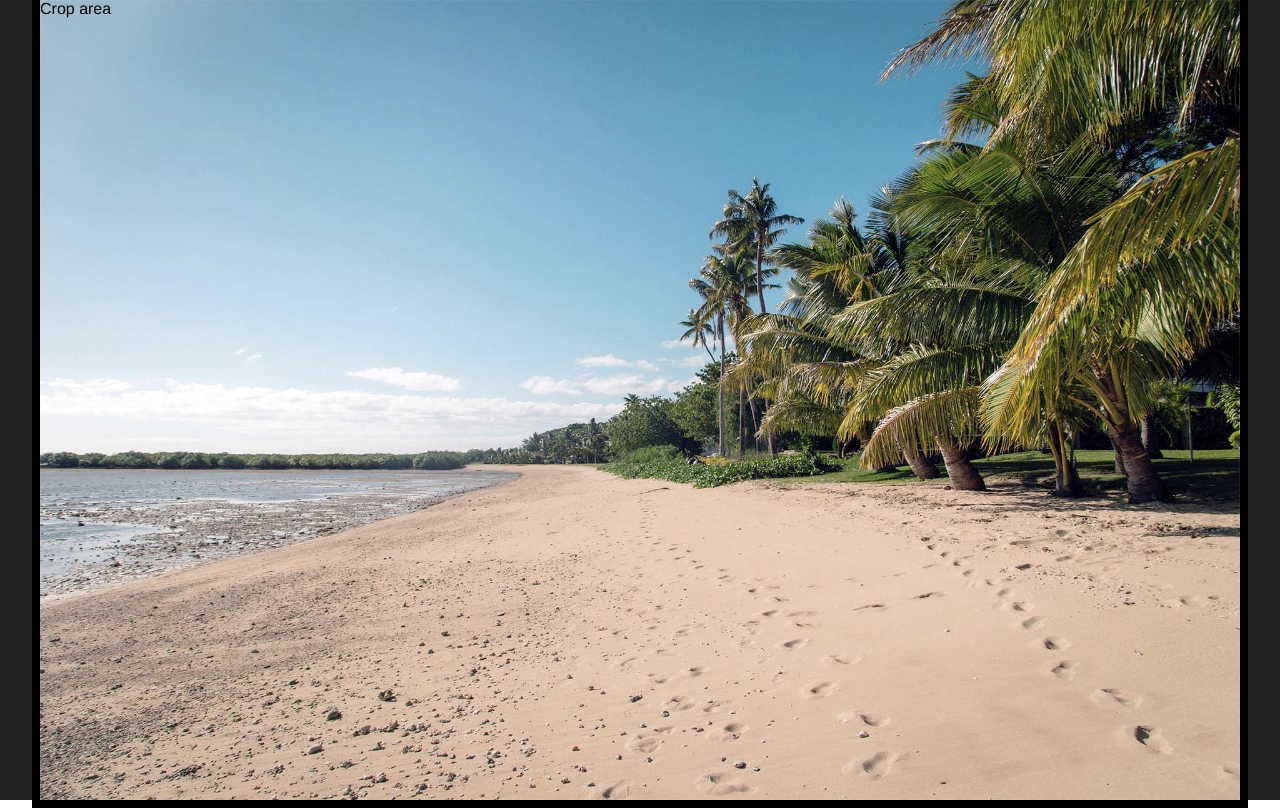
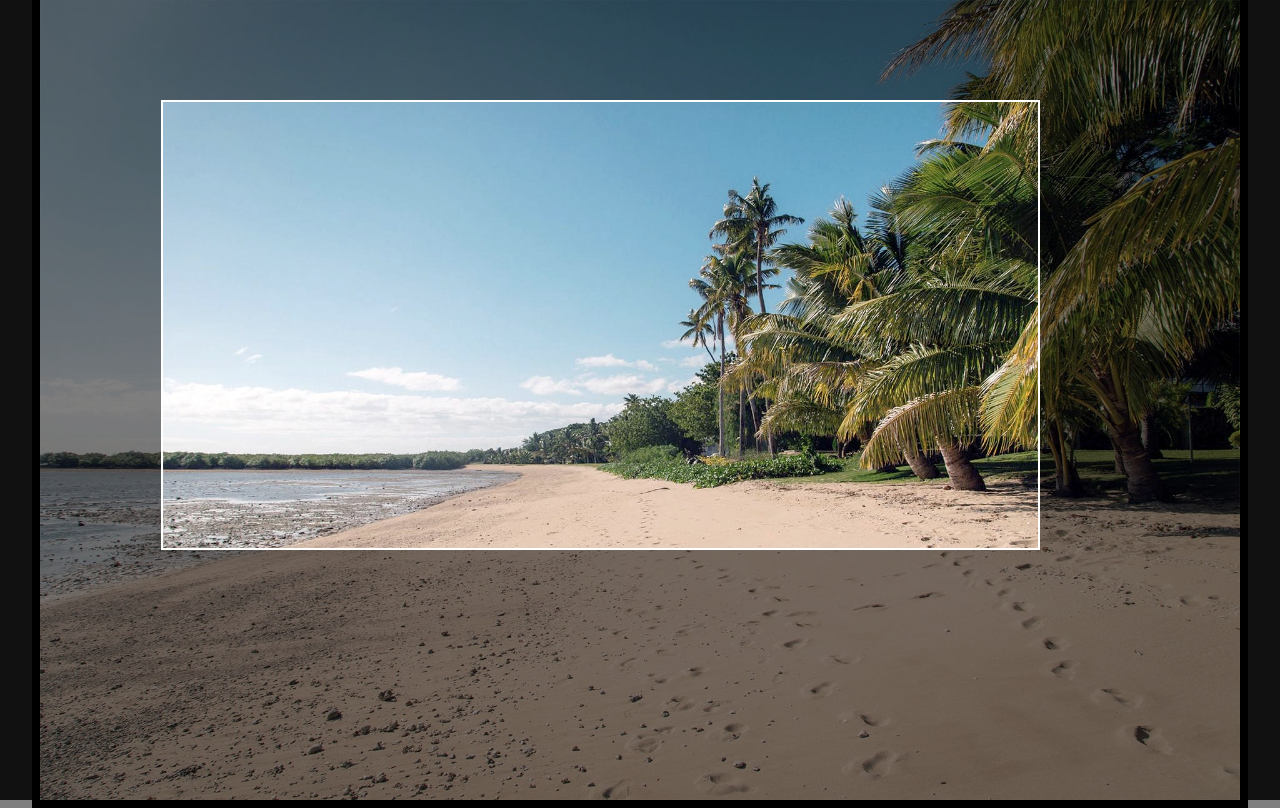
Before and after one commit to mikaelgramont/imgly-draggable, a Next.js app: page / in a window 1280 px wide. Built offline with nearby package versions, Linux system fonts and the light colour scheme.

Commit message:
Rendered static crop area

```diff
--- a/components/CropArea.jsx
+++ b/components/CropArea.jsx
@@ -12,15 +12,20 @@
  */
 
 import { useState } from 'react';
+import CropAreaVisuals from "./CropAreaVisuals";
 
 const CropArea = ({ initialTopLeft, initialTopRight, initialBottomRight, initialBottomLeft, minHeight, minWidth }) => {
-  const topLeft = useState(initialTopLeft);
-  const topRight = useState(initialTopRight);
-  const bottomRight = useState(initialBottomRight);
-  const bottomLeft = useState(initialBottomLeft);
+  const [topLeft, setTopLeft] = useState(initialTopLeft);
+  const [topRight, setTopRight] = useState(initialTopRight);
+  const [bottomRight, setTopBottomRight] = useState(initialBottomRight);
+  const [bottomLeft, setBottomLeft] = useState(initialBottomLeft);
 
+  const attrs = {
+    topLeft,
+    bottomRight,
+  }
   return(
-    <div>Crop area</div>
+    <CropAreaVisuals {...attrs} />
   );
 };
 export default CropArea;
--- /dev/null
+++ b/components/CropAreaVisuals.jsx
@@ -0,0 +1,28 @@
+
+
+const CropAreaVisuals = ({ topLeft: [left, top], bottomRight: [ right, bottom ] }) => {
+  const position = {
+    left: `${left}px`,
+    top: `${top}px`,
+    right: `${right}px`,
+    bottom: `${bottom}px`,
+  };
+  return(
+    <>
+    <div className="outside" style={position}>
+      {/*<div className="vertical-1" />*/}
+      {/*<div className="vertical-2" />*/}
+      {/*<div className="horizontal-1" />*/}
+      {/*<div className="horizontal-2" />*/}
+    </div>
+
+      <style jsx>{`
+        .outside {
+          position: absolute;
+          border: 2px solid #fff;
+          box-shadow: 0 0 0 2000px rgba(0, 0, 0, 0.5);
+        }
+        `}</style>
+    </>
+  )};
+export default CropAreaVisuals;
--- a/components/Croppable.jsx
+++ b/components/Croppable.jsx
@@ -10,13 +10,15 @@
 import CropArea from '../components/CropArea';
 
 const MIN_SIZE = 64;
+const INITIAL_TOP_LEFT = [120.5, 100];
+const INITIAL_BOTTOM_RIGHT = [200.3, 250];
 
 const Croppable = ({ url }) => (
   <div className="wrapper">
     <img src={url} alt="Image being cropped" className="image" />
 
     <div className="crop">
-      <CropArea minWidth={MIN_SIZE} minHeight={MIN_SIZE} />
+      <CropArea minWidth={MIN_SIZE} minHeight={MIN_SIZE} initialTopLeft={INITIAL_TOP_LEFT} initialBottomRight={INITIAL_BOTTOM_RIGHT}/>
     </div>
 
     <style jsx>{`
--- a/pages/index.js
+++ b/pages/index.js
@@ -30,6 +30,7 @@ export default function Home() {
         .work-area {
           margin: 2rem;
           border: 8px solid #000;
+          position: relative;
         }
       `}</style>
 
```
